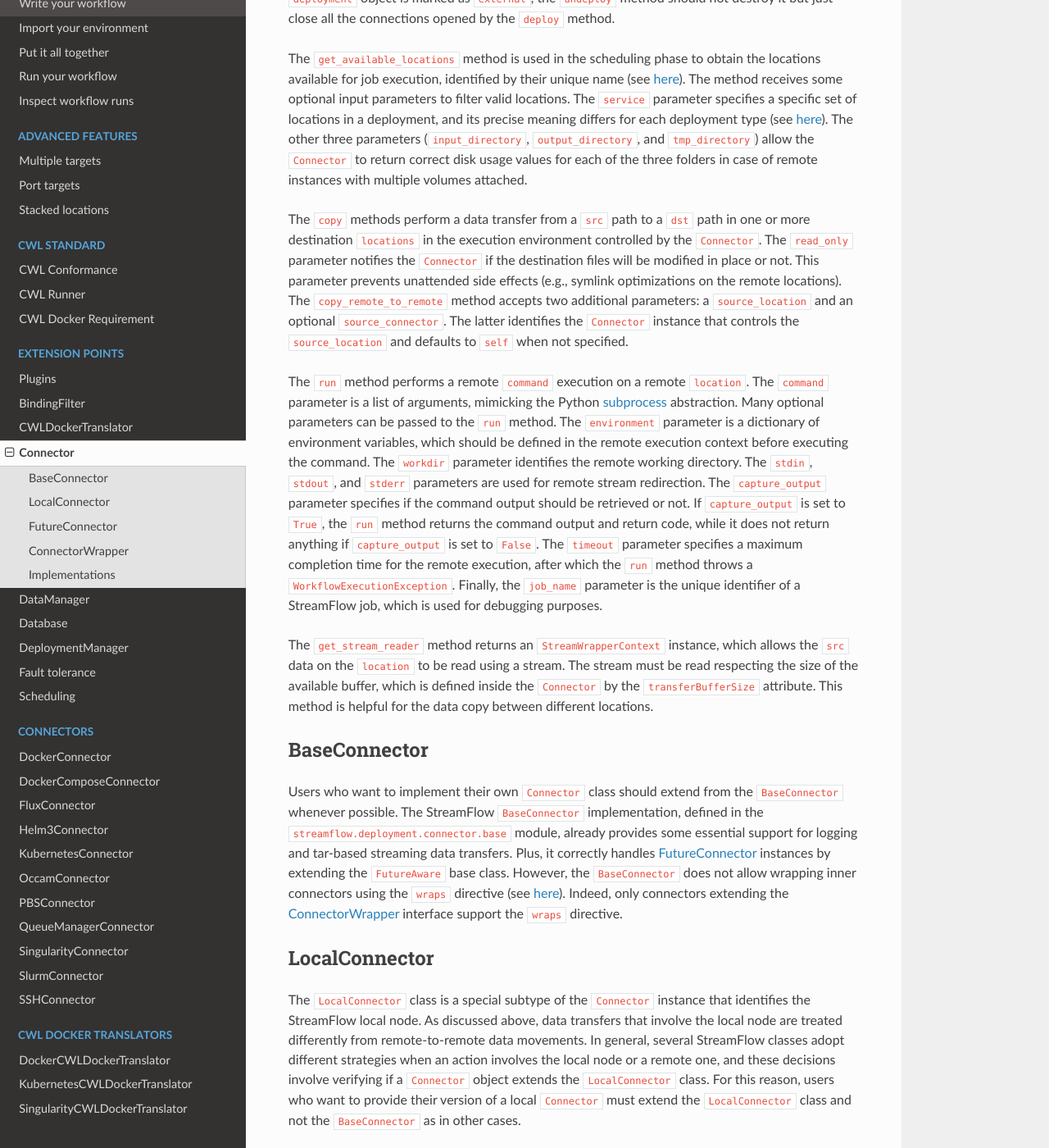
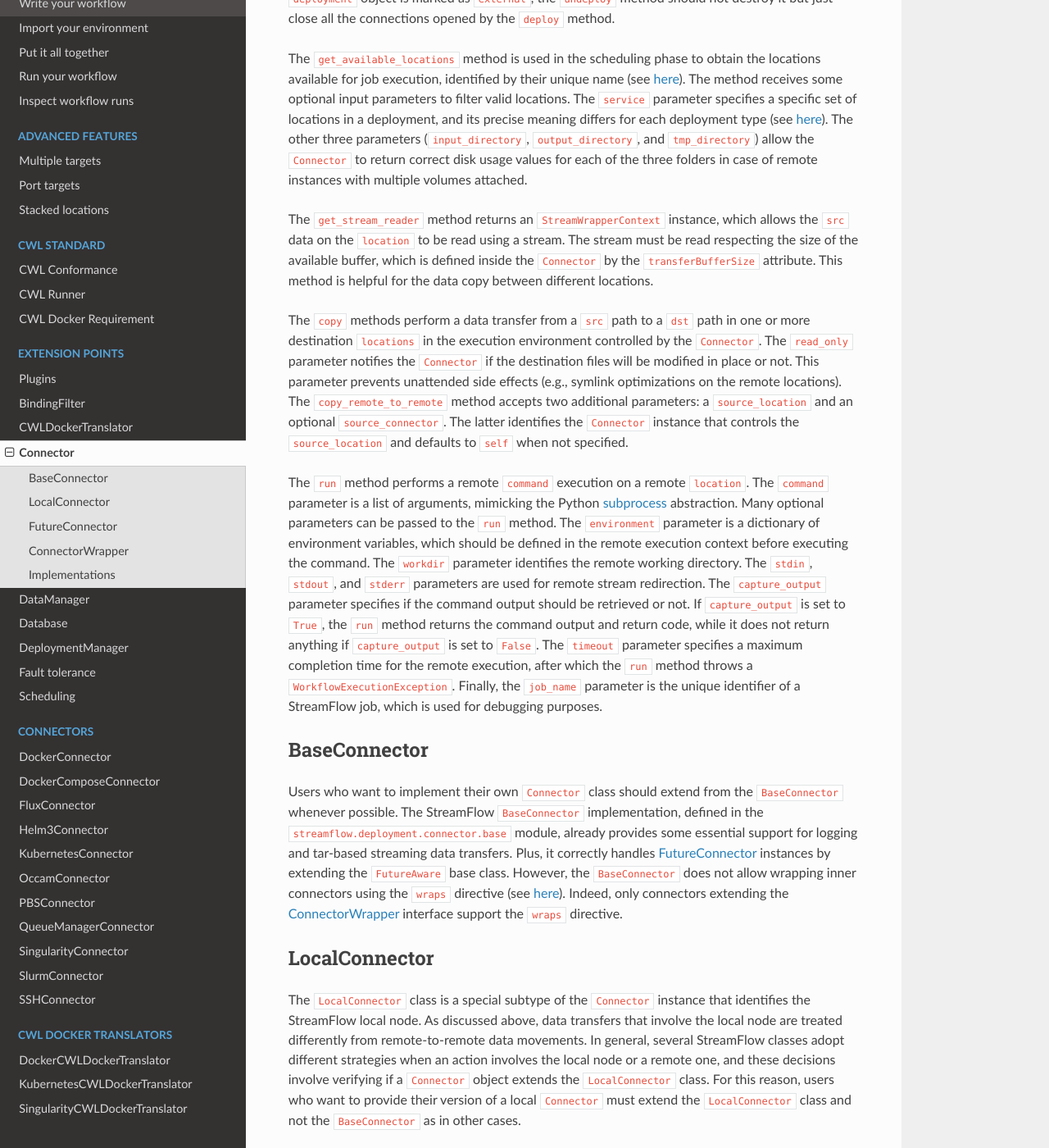
Before and after one commit to alpha-unito/streamflow, a Sphinx documentation site: the page built from docs/source/ext/connector.rst, in a window 1280 px wide and 1400 px high, scrolled down 1717 px. Shown: the whole window at 82% size. Built offline with Sphinx 7.4.7 and the Read the Docs theme 2.0.0, drawn with Linux system fonts in a browser that asks for light colours.

Commit message:
minor fix

```diff
--- a/docs/source/ext/connector.rst
+++ b/docs/source/ext/connector.rst
@@ -82,11 +82,11 @@ The ``undeploy`` method destroys the remote execution environment, potentially c
 
 The ``get_available_locations`` method is used in the scheduling phase to obtain the locations available for job execution, identified by their unique name (see :ref:`here <Scheduling>`). The method receives some optional input parameters to filter valid locations. The ``service`` parameter specifies a specific set of locations in a deployment, and its precise meaning differs for each deployment type (see :ref:`here <Binding steps and deployments>`). The other three parameters (``input_directory``, ``output_directory``, and ``tmp_directory``) allow the ``Connector`` to return correct disk usage values for each of the three folders in case of remote instances with multiple volumes attached.
 
+The ``get_stream_reader`` method returns an ``StreamWrapperContext`` instance, which allows the ``src`` data on the ``location`` to be read using a stream. The stream must be read respecting the size of the available buffer, which is defined inside the ``Connector`` by the ``transferBufferSize`` attribute. This method is helpful for the data copy between different locations.
+
 The ``copy`` methods perform a data transfer from a ``src`` path to a ``dst`` path in one or more destination ``locations`` in the execution environment controlled by the ``Connector``. The ``read_only`` parameter notifies the ``Connector`` if the destination files will be modified in place or not. This parameter prevents unattended side effects (e.g., symlink optimizations on the remote locations). The ``copy_remote_to_remote`` method accepts two additional parameters: a ``source_location`` and an optional ``source_connector``. The latter identifies the ``Connector`` instance that controls the ``source_location`` and defaults to ``self`` when not specified.
 
 The ``run`` method performs a remote ``command`` execution on a remote ``location``. The ``command`` parameter is a list of arguments, mimicking the Python `subprocess <https://docs.python.org/3/library/subprocess.html>`_ abstraction. Many optional parameters can be passed to the ``run`` method. The ``environment`` parameter is a dictionary of environment variables, which should be defined in the remote execution context before executing the command. The ``workdir`` parameter identifies the remote working directory. The ``stdin``, ``stdout``, and ``stderr`` parameters are used for remote stream redirection. The ``capture_output`` parameter specifies if the command output should be retrieved or not. If ``capture_output`` is set to ``True``, the ``run`` method returns the command output and return code, while it does not return anything if ``capture_output`` is set to ``False``. The ``timeout`` parameter specifies a maximum completion time for the remote execution, after which the ``run`` method throws a ``WorkflowExecutionException``. Finally, the ``job_name`` parameter is the unique identifier of a StreamFlow job, which is used for debugging purposes.
-
-The ``get_stream_reader`` method returns an ``StreamWrapperContext`` instance, which allows the ``src`` data on the ``location`` to be read using a stream. The stream must be read respecting the size of the available buffer, which is defined inside the ``Connector`` by the ``transferBufferSize`` attribute. This method is helpful for the data copy between different locations.
 
 BaseConnector
 =============
```
